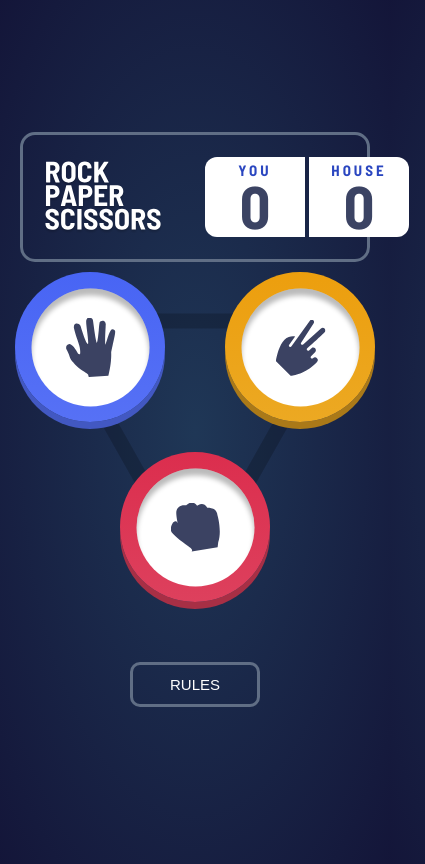
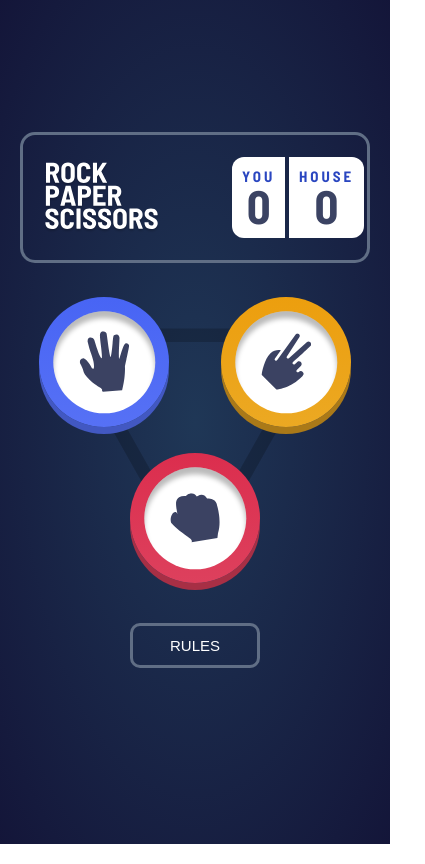
Before and after one commit to rnsnceman/rock-paper-scissors, a plain HTML site: page index.html in a window 390 px wide. Shown: the whole page, 425 px wide, since content can reach past the window. Drawn offline with Linux system fonts and the light colour scheme.

Commit message:
style.css

```diff
--- a/style.css
+++ b/style.css
@@ -1,23 +1,28 @@
 @import url('https://fonts.googleapis.com/css2?family=Barlow+Semi+Condensed:wght@600;700&display=swap');
+
+
 
 body {
     font-family: 'Barlow Semi Condensed', sans-serif;
     background-image: radial-gradient(hsl(214, 47%, 23%), hsl(237, 49%, 15%));
-    height: 100vh;
+    background-size: cover;
+    background-repeat: no-repeat;
     margin: 0 auto;
     color: white;
     text-transform: uppercase;
     max-width: 1366px;
+    height: 100vh;
 }
 
 .container {
     display: flex;
     flex-direction: column;
     justify-content: center;
-    margin: 20px auto;
+    margin: auto;
     max-width: 800px;
     padding: 20px;
     height: 90vh;
+
 }
 
 header {
@@ -46,9 +51,9 @@ h2 {
     justify-content: center;
     background-color: white;
     margin: 2px;
-    padding: 10px;
-    height: 100px;
-    width: 90px;
+    padding: clamp(10px, 3vw, 20px) 10px;
+    height: auto;
+    width: clamp(40px, 14vw, 90px);
 }
 
 .you {
@@ -61,33 +66,35 @@ h2 {
 
 .score {
     margin: 20px;
+    width: clamp(50px, 30vw, 180px);
     display: flex;
     justify-content: space-around;
 }
 
 .logo {
     padding: 20px;
+    width: clamp(60px, 30vw, 200px);
 }
 
 h1 {
     line-height: 0.9;
     margin: 0;
     color: hsl(229, 25%, 31%);
-    font-size: 80px;
+    font-size: clamp(30px, 12vw, 80px);
     font-weight: 700;
 }
 
 h3 {
     color: hsl(229, 64%, 46%);
     letter-spacing: 3px;
-    font-size: 15px;
+    font-size: clamp(4px, 5vw, 15px);
     margin: 0;
     line-height: 1.0;
 }
 
 
 main {
-    margin: 30px;
+    margin: 30px 0 10px 0;
 }
 
 footer {
@@ -114,8 +121,8 @@ footer {
 }
 
 .rules-div {
-    width: 400px;
-    height: 400px;
+    width: clamp(300px, 70vw, 400px);
+    height: clamp(300px, 70vw, 400px);
     position: absolute;
     background-color: white;
     margin: 0 auto;
@@ -124,18 +131,17 @@ footer {
     transform: translate(-50%, -50%);
     border-radius: 10px;
     color: hsl(229, 25%, 31%);
-    display: flex;
+    display: none;
     flex-direction: column;
     justify-content: space-between;
     padding: 30px;
-    visibility: hidden;
     z-index: 1;
     box-shadow: 4px 4px 10px black;
     opacity: 0;
 }
 
 #rule-photo {
-    width: 350px;
+    width: clamp(250px, 60vw, 350px);
     align-self: center;
 }
 
@@ -247,6 +253,7 @@ button {
     height: 0;
     visibility: hidden;
     opacity: 0;
+    margin-inline: 10px;
 }
 
 .light-up {
@@ -254,7 +261,6 @@ button {
     display: flex;
     align-items: center;
     justify-content: center;
-
     border-radius: 100px;
 
 }
@@ -264,7 +270,7 @@ button {
     flex-direction: column;
     justify-content: space-evenly;
     align-items: center;
-    width: 150px;
+
 }
 
 .again-div {
@@ -315,6 +321,10 @@ button {
         height: 150px;
     }
 
+    footer {
+        margin-top: 0px;
+    }
+
     .choice-box {
         width: 118px;
         height: 118px;
@@ -325,17 +335,8 @@ button {
         width: 50px;
     }
 
-    .points {
-        width: 80px;
-        height: 60px;
-    }
-
-    .logo {
-        width: 120px;
-    }
-
-    h1 {
-        font-size: 60px;
+    .bg-triangle {
+        width: 280px;
     }
 
     footer {
@@ -346,7 +347,7 @@ button {
         position: static;
         margin: 0 auto;
         transform: translate(0);
-        margin-bottom: 30px;
+        margin-block: -30px 30px;
     }
 
     .side {
@@ -358,3 +359,24 @@ button {
         margin-top: 30px;
     }
 }
+
+@media (max-width:460px) {
+    .active {
+        width: 130px;
+        height: 130px;
+    }
+
+    .choice-box {
+        width: 102px;
+        height: 102px;
+        transform: translate(14%, 14%);
+    }
+
+    .choice-photo {
+        width: 50px;
+    }
+
+    .bg-triangle {
+        width: 280px;
+    }
+}
```
